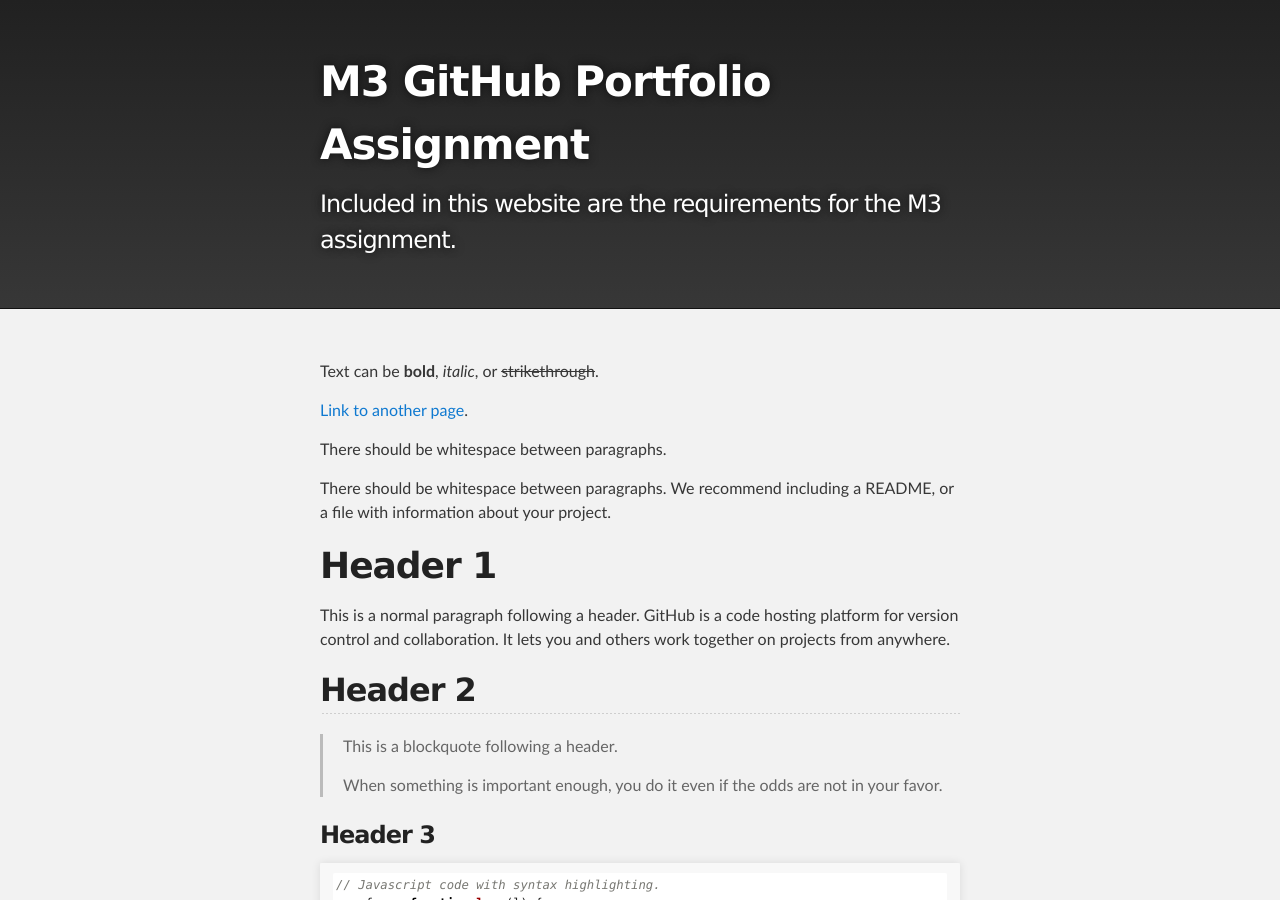
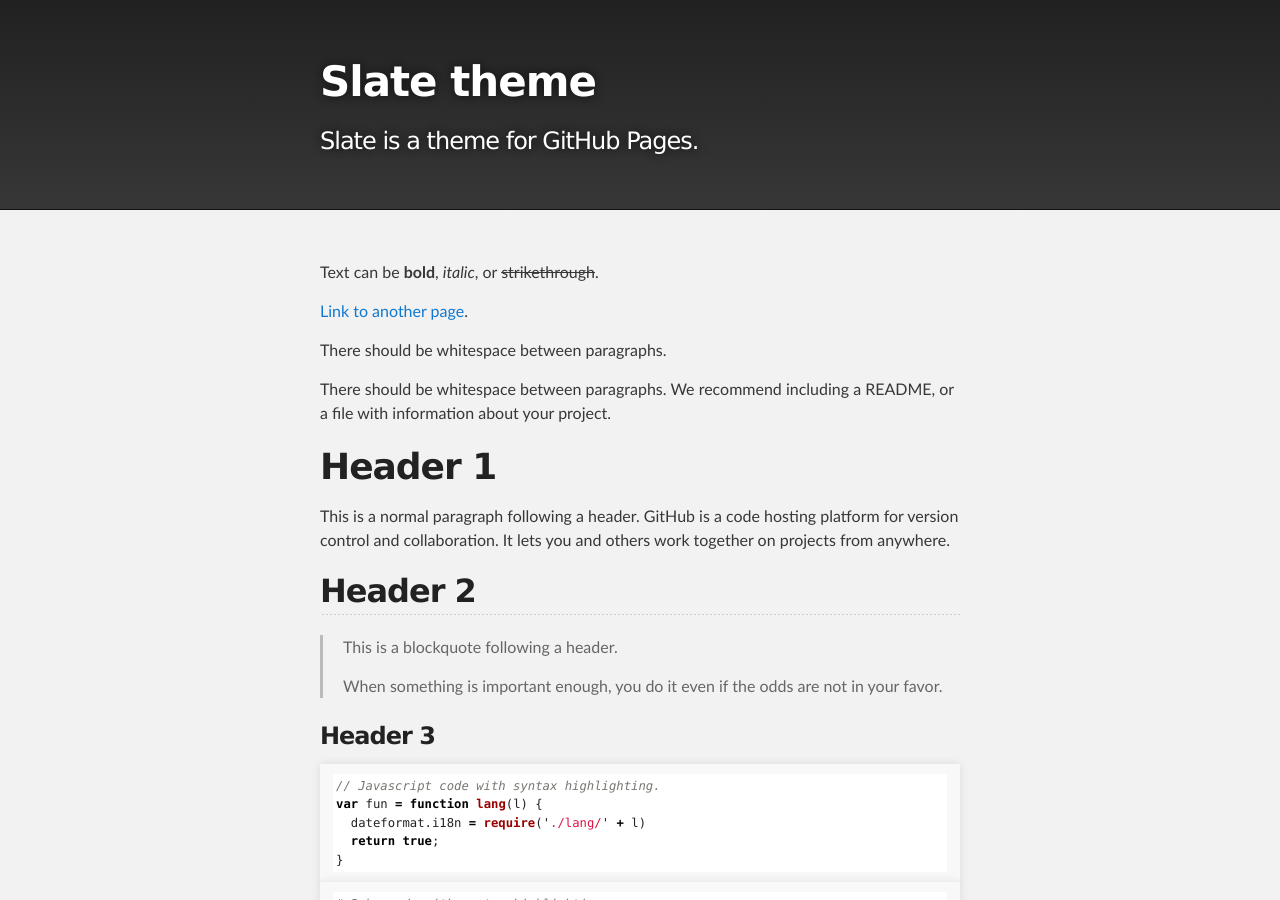
Before and after one commit to amandalem/amandalem.github.io, a Jekyll site: the page built from index.md, in a window 1280 px wide and 900 px high. Built offline with Jekyll 4.4.1, drawn with Linux system fonts in a browser that asks for light colours; our own code applies the rules of GitHub Pages for plain Markdown files.

Commit message:
Update _config.yml

```diff
--- a/_config.yml
+++ b/_config.yml
@@ -1,5 +1,5 @@
-title: M3 GitHub Portfolio Assignment
-description: Included in this website are the requirements for the M3 assignment.
+title: Slate theme
+description: Slate is a theme for GitHub Pages.
 show_downloads: false
 google_analytics:
 theme: jekyll-theme-slate
```
